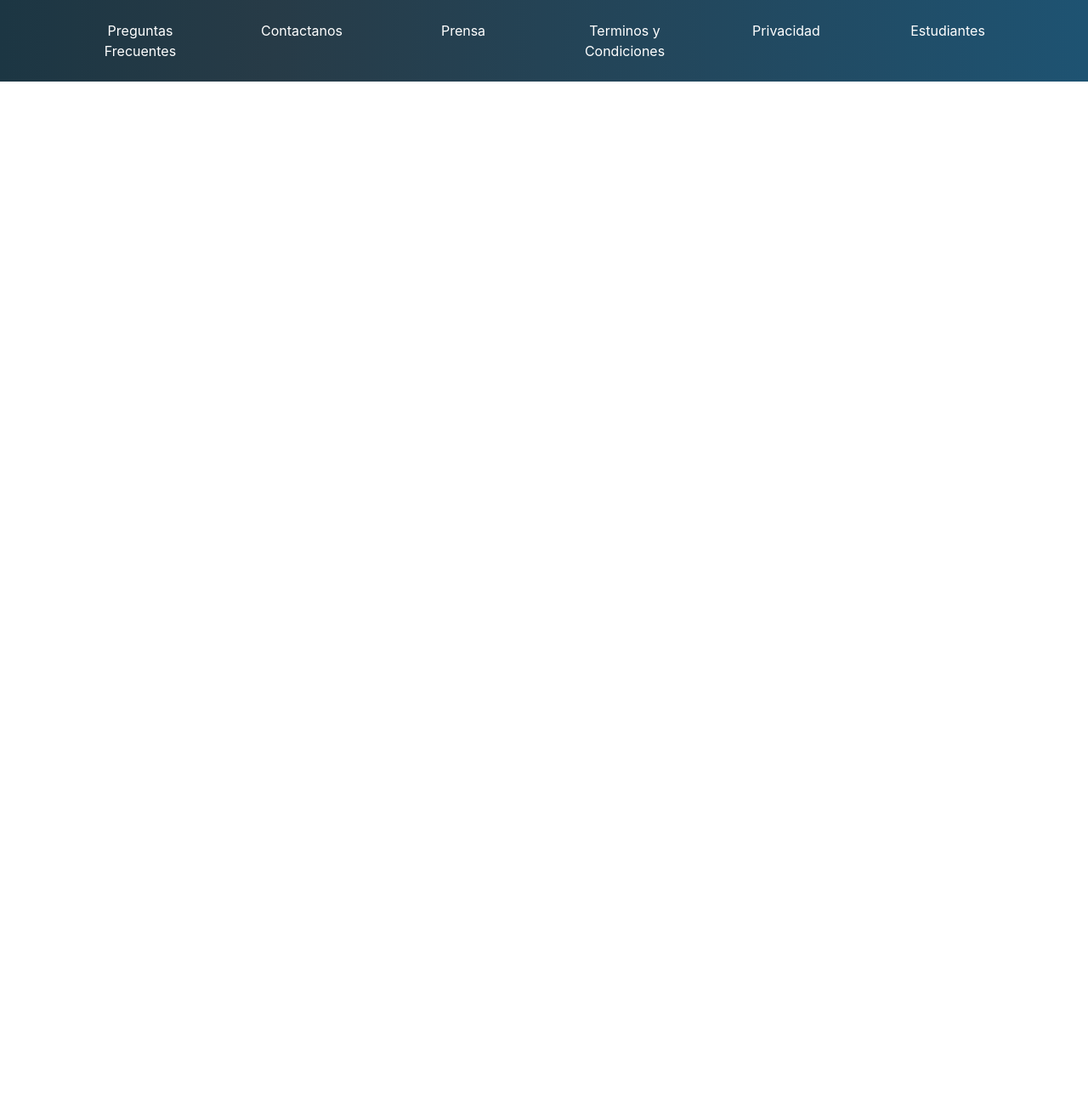
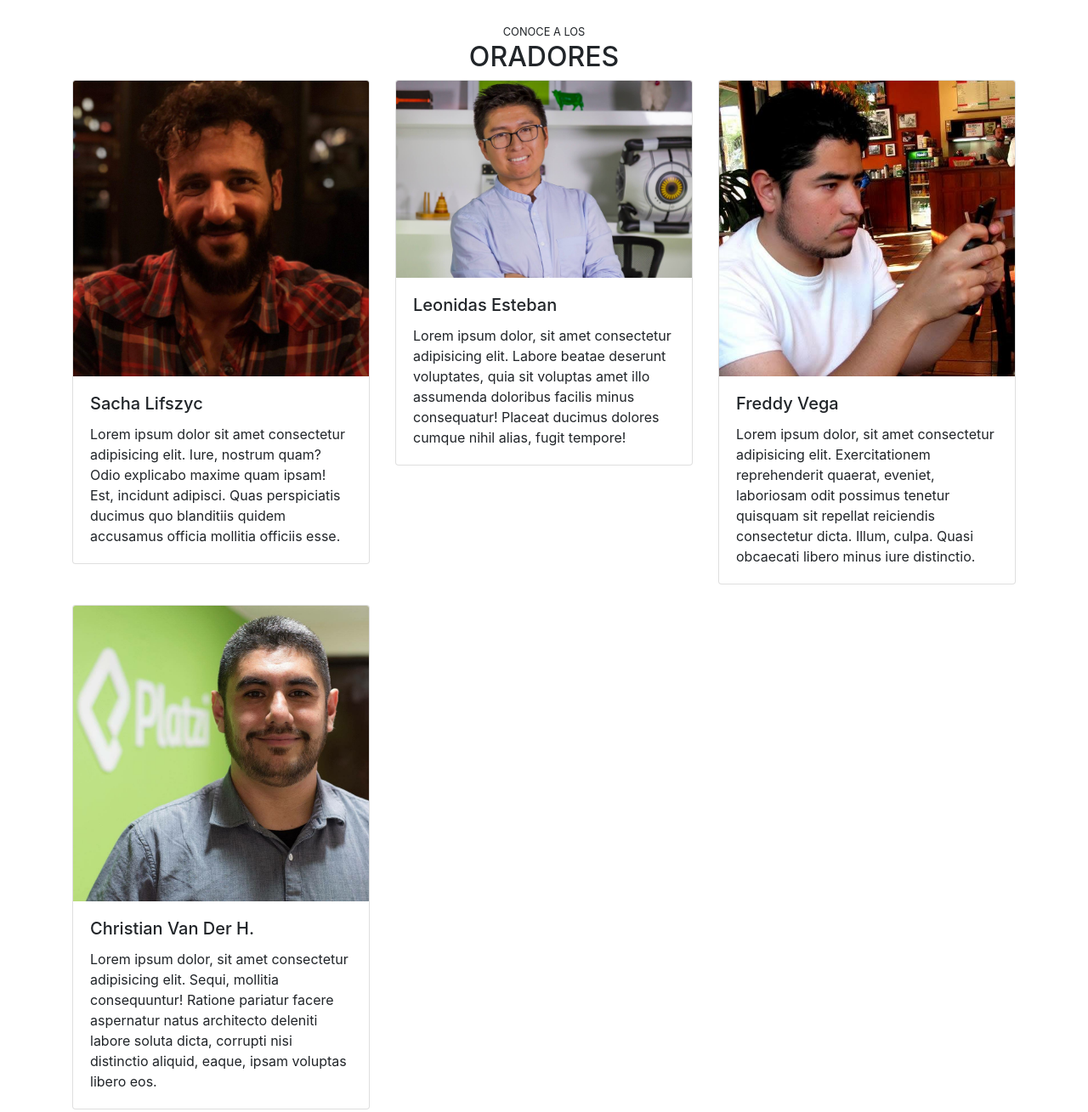
Before and after one commit to dcuevas24/Platzi_conf_hawai, a plain HTML site: page index.html in a window 1280 px wide. Shown: the part 616-1925 px from the top of the page at 85% size. Before the commit the page ends 800 px from the top, so only its background shows below. Drawn offline with nearby package versions, Linux system fonts and the light colour scheme.

Commit message:
Seccion de speakers maquetada

```diff
--- a/index.html
+++ b/index.html
@@ -115,6 +115,92 @@
         </div>
       </div>
     </main>
+    <section class="speakers mt-4">
+      <div class="container">
+        <div class="row">
+          <div class="col text-center text-uppercase">
+            <small>Conoce a los</small>
+            <h2>oradores</h2>
+          </div>
+        </div>
+        <div class="row">
+          <div class="col-md-6 col-lg-4 mb-4">
+            <div class="card">
+              <img
+                src="/platzi_conf_hawai/assets/speakers/sacha.jpg"
+                class="card-img-top"
+                alt="foto de sacha"
+              />
+              <div class="card-body">
+                <h5 class="card-title">Sacha Lifszyc</h5>
+                <p class="card-text">
+                  Lorem ipsum dolor sit amet consectetur adipisicing elit. Iure,
+                  nostrum quam? Odio explicabo maxime quam ipsam! Est, incidunt
+                  adipisci. Quas perspiciatis ducimus quo blanditiis quidem
+                  accusamus officia mollitia officiis esse.
+                </p>
+              </div>
+            </div>
+          </div>
+          <div class="col-md-6 col-lg-4 mb-4">
+            <div class="card">
+              <img
+                src="/platzi_conf_hawai/assets/speakers/leonidas.jpeg"
+                class="card-img-top"
+                alt="foto de sacha"
+              />
+              <div class="card-body">
+                <h5 class="card-title">Leonidas Esteban</h5>
+                <p class="card-text">
+                  Lorem ipsum dolor, sit amet consectetur adipisicing elit.
+                  Labore beatae deserunt voluptates, quia sit voluptas amet illo
+                  assumenda doloribus facilis minus consequatur! Placeat ducimus
+                  dolores cumque nihil alias, fugit tempore!
+                </p>
+              </div>
+            </div>
+          </div>
+          <div class="col-md-6 col-lg-4 mb-4">
+            <div class="card">
+              <img
+                src="/platzi_conf_hawai/assets/speakers/freddy.jpeg"
+                class="card-img-top"
+                alt="foto de sacha"
+              />
+              <div class="card-body">
+                <h5 class="card-title">Freddy Vega</h5>
+                <p class="card-text">
+                  Lorem ipsum dolor, sit amet consectetur adipisicing elit.
+                  Exercitationem reprehenderit quaerat, eveniet, laboriosam odit
+                  possimus tenetur quisquam sit repellat reiciendis consectetur
+                  dicta. Illum, culpa. Quasi obcaecati libero minus iure
+                  distinctio.
+                </p>
+              </div>
+            </div>
+          </div>
+          <div class="col-md-6 col-lg-4 mb-4">
+            <div class="card">
+              <img
+                src="/platzi_conf_hawai/assets/speakers/cvander.jpeg"
+                class="card-img-top"
+                alt="foto de sacha"
+              />
+              <div class="card-body">
+                <h5 class="card-title">Christian Van Der H.</h5>
+                <p class="card-text">
+                  Lorem ipsum dolor, sit amet consectetur adipisicing elit.
+                  Sequi, mollitia consequuntur! Ratione pariatur facere
+                  aspernatur natus architecto deleniti labore soluta dicta,
+                  corrupti nisi distinctio aliquid, eaque, ipsam voluptas libero
+                  eos.
+                </p>
+              </div>
+            </div>
+          </div>
+        </div>
+      </div>
+    </section>
     <footer id="footer" class="pb-4 pt-4">
       <div class="container">
         <div class="row text-center">
```
